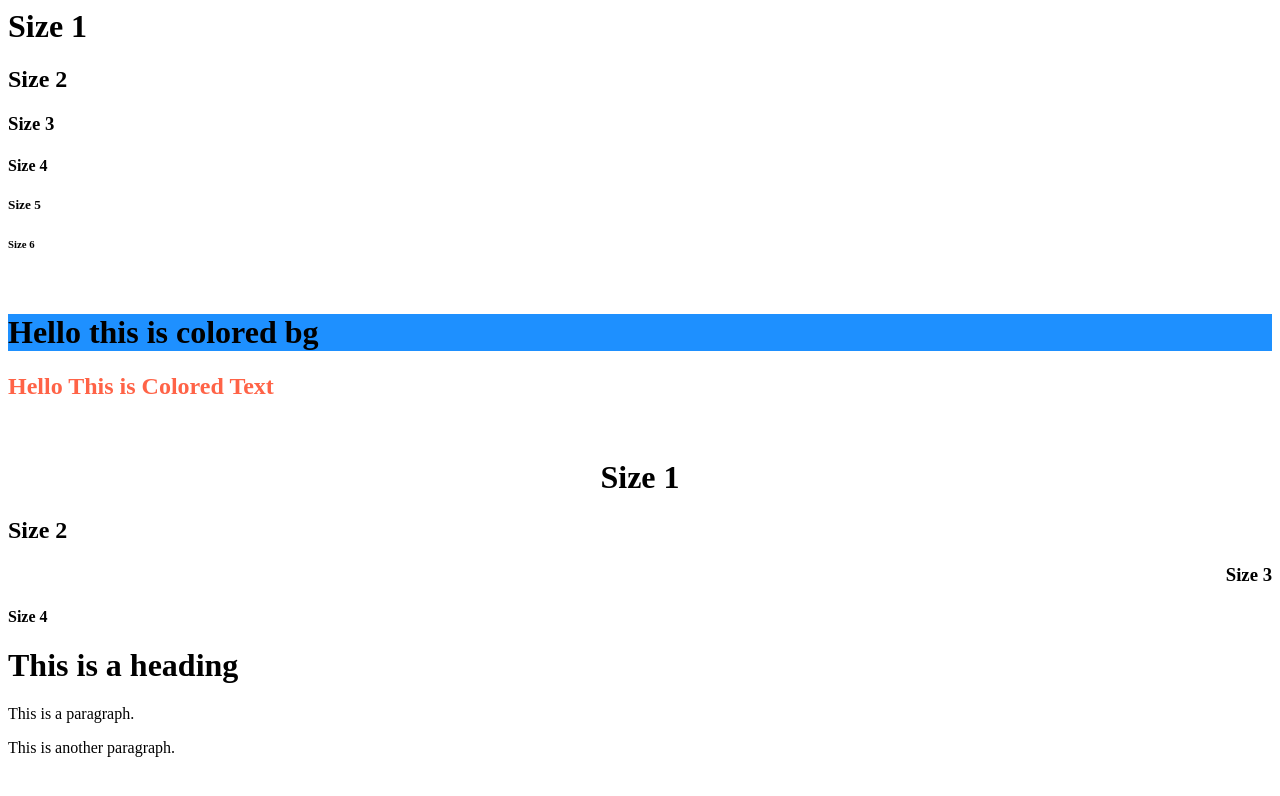
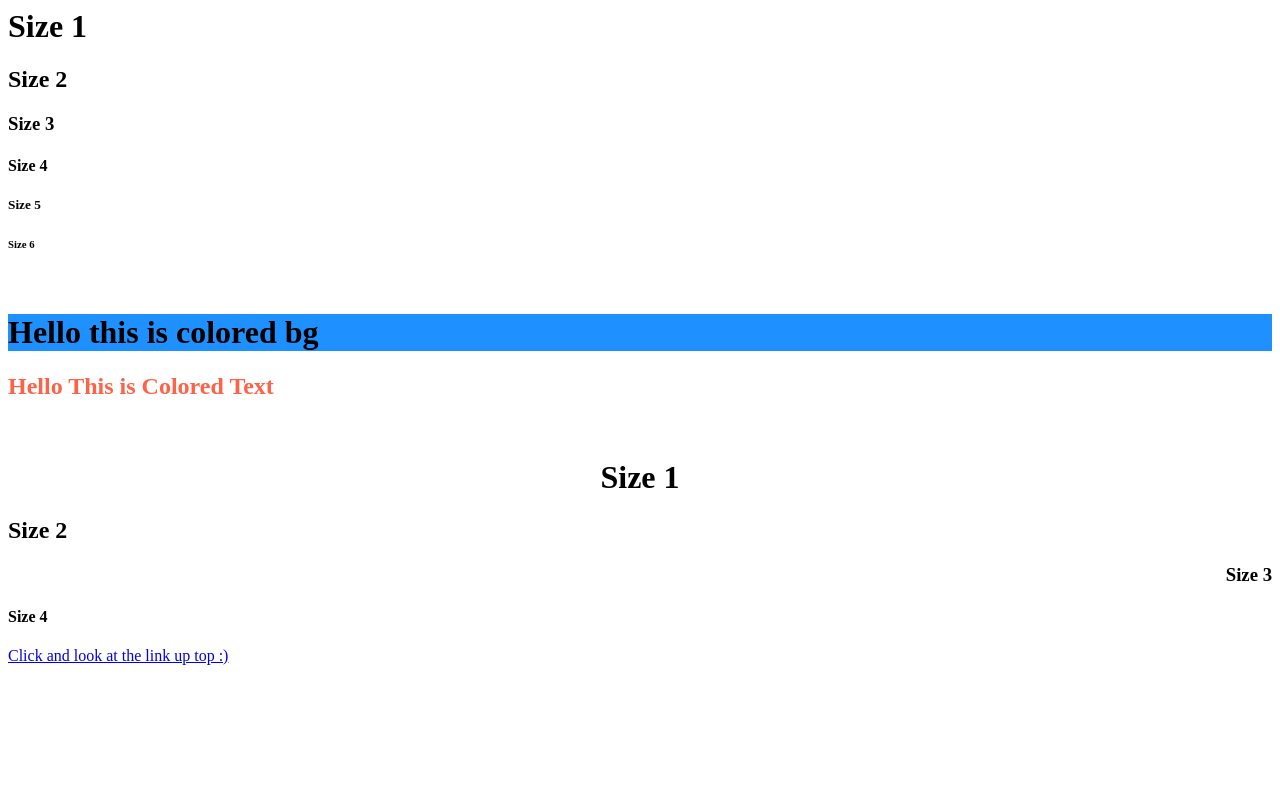
Before and after one commit to Akuma-Doesnt-Get-Paid/Demo, a plain HTML site: page index.html in a window 1280 px wide. Drawn offline with Linux system fonts and the light colour scheme.

Commit message:
Update index.html

```diff
--- a/index.html
+++ b/index.html
@@ -12,8 +12,4 @@
 <h2 style="text-align:left">Size 2</h2>
 <h3 style="text-align:right">Size 3</h3>
 <h4 style="text-align:justify">Size 4</h4>
-<body>
-<h1>This is a heading</h1>
-<p>This is a paragraph.</p>
-<p>This is another paragraph.</p>
-</body>
+<a href="#Hello">Click and look at the link up top :)</a>
```
